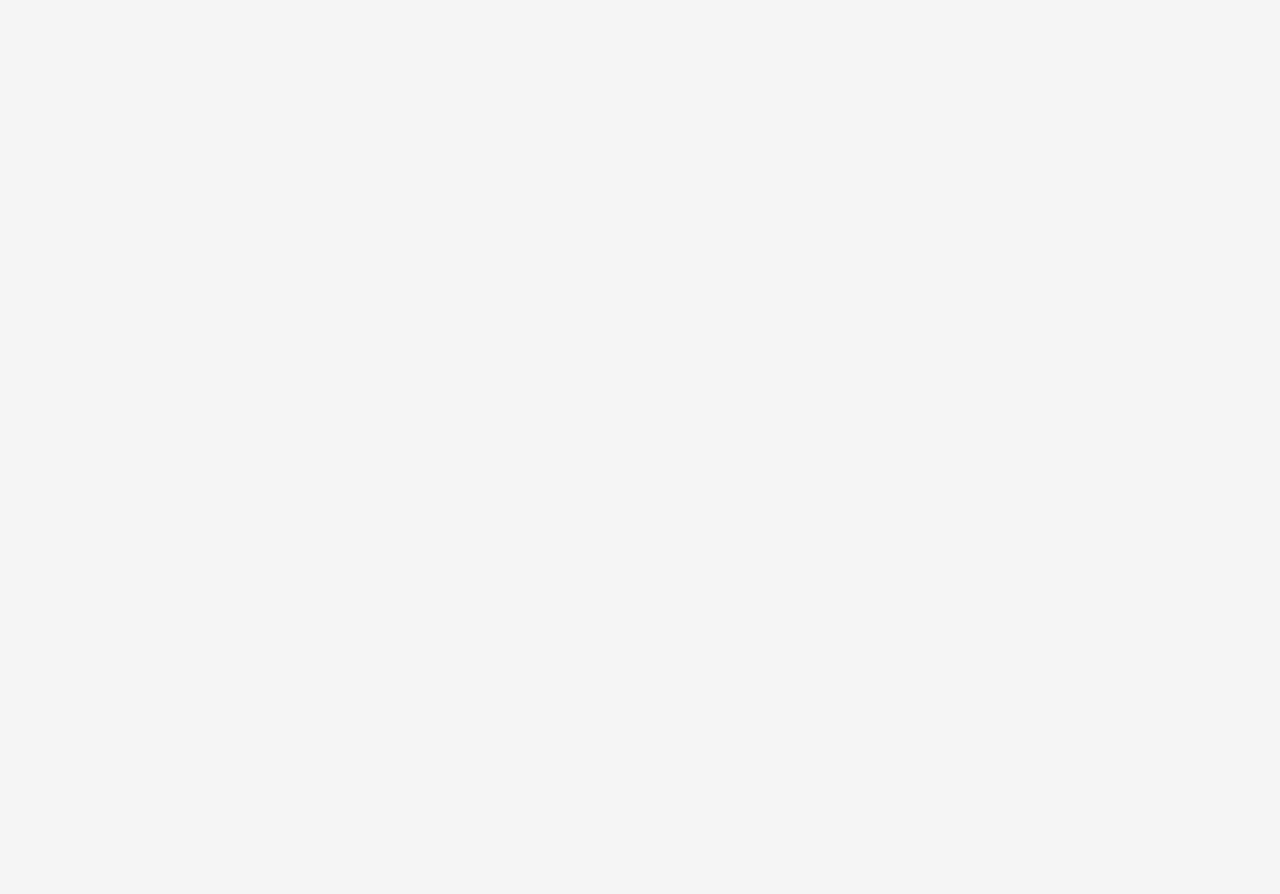
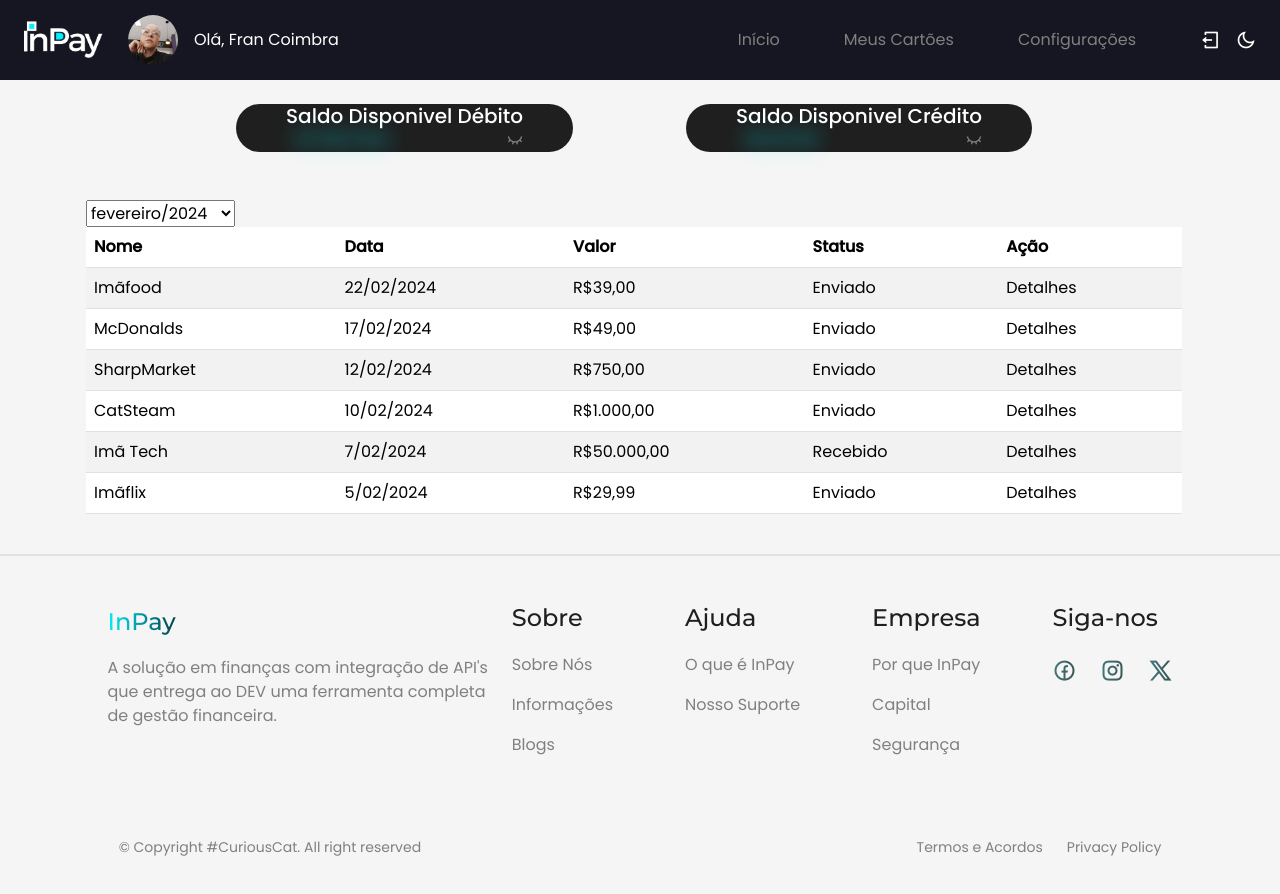
Before and after one commit to Mitisuaki/InPay--CuriousCat, an Angular app: page /user/transactions in a window 1280 px wide. Before the commit this address led to /. Shown: the top 894 px of the page. Before the commit the page ends 800 px from the top, so only its background shows below. Built offline with nearby package versions, Linux system fonts and the light colour scheme.

Commit message:
pagina de historico de transações implementada e funcionando junto com a home do usuario

```diff
--- a/src/app/app.component.ts
+++ b/src/app/app.component.ts
@@ -13,4 +13,5 @@ import { SidebarComponent } from './pages/user/historico-de-transacoes/sidebar/s
 })
 export class AppComponent {
   title = 'InPay | A fintch feita para você';
+
 }
--- a/src/app/app.routes.ts
+++ b/src/app/app.routes.ts
@@ -1,7 +1,9 @@
 import { Routes } from '@angular/router';
 import { HomePageComponent } from './pages/user/home-page/home-page.component';
+import { HistoricoTransacoesComponent } from './pages/user/historico-de-transacoes/historico-transacoes/historico-transacoes.component';
 
 
 export const routes: Routes = [
   {path:"user/home-page", component: HomePageComponent},
-  {path:"", redirectTo: "/home", pathMatch:"full"}];
+  {path:"user/transactions", component: HistoricoTransacoesComponent},
+  {path:"", redirectTo: "/", pathMatch:"full"}];
--- a/src/app/pages/user/historico-de-transacoes/historico-transacoes/historico-transacoes.component.css
+++ b/src/app/pages/user/historico-de-transacoes/historico-transacoes/historico-transacoes.component.css
@@ -38,3 +38,78 @@
 
 
 }
+
+th, td {
+  font-size: var(--normal-font-size) !important;
+}
+
+:host {
+  --icon-font-size: 4rem;
+  --icon-bordersize: 100px;
+  --privacy: hsl(183, 98%, 50%) ;
+  --privacy-alt: hsl(0, 0%, 50%);
+}
+
+.second-font{
+  font-family: var(--second-font);
+  font-weight: 2rem;
+}
+
+#operations{
+  min-width: 330px;
+  max-width: 920px;
+}
+
+#balance-area{
+  min-width: 330px;
+  max-width: 820px;
+}
+
+#balance-box1, #balance-box2{
+  background-color: var(--title-color);
+  padding-left: 50px;
+  padding-right: 50px;
+}
+
+#balance-value, #privacy{
+  color: var(--privacy);
+}
+
+#privacy:hover{
+  cursor: pointer;
+  color: var(--privacy-alt);
+}
+
+.secondary-privacy-color{
+  color: var(--privacy-alt) !important;
+}
+.secondary-privacy-color:hover{
+  color: var(--privacy) !important;
+}
+
+.box-blur{
+  filter: blur(10px);
+  -webkit-touch-callout: none;
+  -webkit-user-select: none;
+  -khtml-user-select: none;
+  -moz-user-select: none;
+  -ms-user-select: none;
+  user-select: none;
+}
+
+@media screen and (max-width: 745px) and (min-width: 0px) {
+
+  #balance-box1, #balance-box2{
+    padding-left: 20px ;
+    padding-right: 20px ;
+  }
+
+  #balance-area{
+    flex-direction: column;
+    max-width: 355px;
+  }
+
+  #balance-box1{
+    margin-bottom: 10px;
+  }
+}
--- a/src/app/pages/user/historico-de-transacoes/historico-transacoes/historico-transacoes.component.html
+++ b/src/app/pages/user/historico-de-transacoes/historico-transacoes/historico-transacoes.component.html
@@ -1,8 +1,40 @@
-      <div class="table-responsive-sm">
-        <table class="table table-hover">
+<body>
+  <header>
+    <app-user-home-page-header></app-user-home-page-header>
+  </header>
+  <main class="mt-2 container-fluid d-flex flex-column align-items-center ps-0">
+
+      <div class="d-flex justify-content-between container-fluid mb-5 mt-3" id="balance-area">
+        <div class="rounded-pill text-white" id="balance-box1">
+          <h5 class="mb-0 text-white">Saldo Disponivel Débito</h5>
+          <div class="d-flex justify-content-between">
+            <span id="balance-value" class="ps-2 box-blur">317.316.731,12</span>
+            <i id="privacy" class="ri-eye-close-line secondary-privacy-color" (click)="togglePrivacy()"></i>
+          </div>
+        </div>
+        <div class="rounded-pill text-white" id="balance-box2">
+          <h5 class="mb-0 text-white">Saldo Disponivel Crédito</h5>
+          <div class="d-flex justify-content-between">
+            <span id="balance-value" class="ps-2 box-blur">120.317,00</span>
+            <i id="privacy" class="ri-eye-close-line secondary-privacy-color" (click)="togglePrivacy()"></i>
+          </div>
+        </div>
+      </div>
+
+      <div class="container">
+        <select name="mês/ano" id="select-mes-ano">
+          <option value="fevereiro-2024">fevereiro/2024</option>
+          <option value="janeiro-2024">janeiro/2024</option>
+          <option value="dezembro-2023">dezembro/2023</option>
+
+
+        </select>
+      </div>
+
+      <div class="table-responsive-sm container mb-4">
+        <table class="table table-hover table-striped">
         <thead>
           <tr>
-            <th scope="col">ID</th>
             <th scope="col">Nome</th>
             <th scope="col">Data</th>
             <th scope="col">Valor</th>
@@ -12,8 +44,7 @@
         </thead>
         <tbody>
           <tr *ngFor="let transaction of transactions; index as i">
-            <th scope="row">{{i}}</th>
-            <td>{{ transaction.nome }}</td>
+            <td scope="row">{{ transaction.nome }}</td>
             <td>{{ transaction.data }}</td>
             <td>R${{ transaction.valor }}</td>
             <td>{{ transaction.transaction_status }}</td>
@@ -47,5 +78,9 @@
           </tr>
         </tbody>
         </table>
-
     </div>
+  </main>
+  <footer>
+    <app-user-home-page-footer></app-user-home-page-footer>
+  </footer>
+</body>
--- a/src/app/pages/user/historico-de-transacoes/historico-transacoes/historico-transacoes.component.ts
+++ b/src/app/pages/user/historico-de-transacoes/historico-transacoes/historico-transacoes.component.ts
@@ -1,34 +1,52 @@
 import { CommonModule } from '@angular/common';
 import { Component } from '@angular/core';
+import { UserHomePageFooterComponent } from "../../../footer/footer.component";
+import { UserHomePageHeaderComponent } from "../../header/header.component";
 
 interface Transaction {
   transaction_id:number ,
   nome:string,
   data:string,
-  valor:number,
+  valor:string,
   transaction_status: string,
   acao:string
 }
 
 @Component({
-  selector: 'app-historico-transacoes',
-  standalone: true,
-  imports: [CommonModule],
-  templateUrl: './historico-transacoes.component.html',
-  styleUrl: './historico-transacoes.component.css'
+    selector: 'app-historico-transacoes',
+    standalone: true,
+    templateUrl: './historico-transacoes.component.html',
+    styleUrl: './historico-transacoes.component.css',
+    imports: [CommonModule, UserHomePageFooterComponent, UserHomePageHeaderComponent]
 })
 export class HistoricoTransacoesComponent {
 // TABELA DE TRANSAÇÕES
   transactions:Array<Transaction> =[
-    {transaction_id:1 ,nome:'Imã Tech', data:'10/10/2010', valor:1000000.00, transaction_status: 'Recebido', acao:'Detalhes' },
-    {transaction_id:2 ,nome:'Imãfood', data:'10/10/2010', valor:39.00, transaction_status: 'Enviado', acao:'Detalhes' },
-    {transaction_id:3 ,nome:'Imãflix', data:'10/10/2010', valor:29.99, transaction_status: 'Enviado', acao:'Detalhes' },
-    {transaction_id:4 ,nome:'MxDonalds', data:'10/10/2010', valor:49.00, transaction_status: 'Enviado', acao:'Detalhes' },
-    {transaction_id:5 ,nome:'SharpMarket', data:'10/10/2010', valor:750.00, transaction_status: 'Enviado', acao:'Detalhes' },
-    {transaction_id:6 ,nome:'Catsteam', data:'10/10/2010', valor:1000, transaction_status: 'Enviado', acao:'Detalhes' }
+    {transaction_id:6 ,nome:'Imãfood', data:'22/02/2024', valor:`39,00`, transaction_status: 'Enviado', acao:'Detalhes' },
+    {transaction_id:5 ,nome:'McDonalds', data:'17/02/2024', valor:`49,00`, transaction_status: 'Enviado', acao:'Detalhes' },
+    {transaction_id:4 ,nome:'SharpMarket', data:'12/02/2024', valor:`750,00`, transaction_status: 'Enviado', acao:'Detalhes' },
+    {transaction_id:3 ,nome:'CatSteam', data:'10/02/2024', valor:`1.000,00`, transaction_status: 'Enviado', acao:'Detalhes' },
+    {transaction_id:2 ,nome:'Imã Tech', data:'7/02/2024', valor:`50.000,00`, transaction_status: 'Recebido', acao:'Detalhes' },
+    {transaction_id:1 ,nome:'Imãflix', data:'5/02/2024', valor:`29,99`, transaction_status: 'Enviado', acao:'Detalhes' },
   ];
   mostrar: boolean = false;
   toggle () {
     this.mostrar = !this.mostrar;
   }
+
+  public togglePrivacy():void{
+
+    const elements = document.querySelectorAll("#privacy");
+
+    elements.forEach(el => {
+      el.classList.toggle("ri-eye-line");
+      el.classList.toggle("secondary-privacy-color");
+    });
+
+    const balances = document.querySelectorAll("#balance-value");
+
+    balances.forEach(el => {
+      el.classList.toggle("box-blur")
+    })
+  }
 }
--- a/src/app/pages/user/home-page/main/main.component.css
+++ b/src/app/pages/user/home-page/main/main.component.css
@@ -79,7 +79,7 @@
   row-gap: 2.5em;
 }
 
-@media screen and (max-width: 745px) {
+@media screen and (max-width: 745px) and (min-width: 0px) {
 
   #balance-box1, #balance-box2{
     padding-left: 20px ;
--- a/src/app/pages/user/home-page/main/main.component.html
+++ b/src/app/pages/user/home-page/main/main.component.html
@@ -30,7 +30,7 @@
           <span>Minhas Finanças</span>
         </li>
         <li class="d-flex flex-column justify-content-center align-items-center">
-          <a id="operations-items" class="rounded-circle d-flex justify-content-center align-items-center">
+          <a href="user/transactions" id="operations-items" class="rounded-circle d-flex justify-content-center align-items-center">
             <i class="ri-arrow-left-right-line"></i>
           </a>
           <span>Transferências</span>
```
Also changed, not shown: src/app/pages/user/header/header.component copy.html (deleted, +0 -44 lines).
